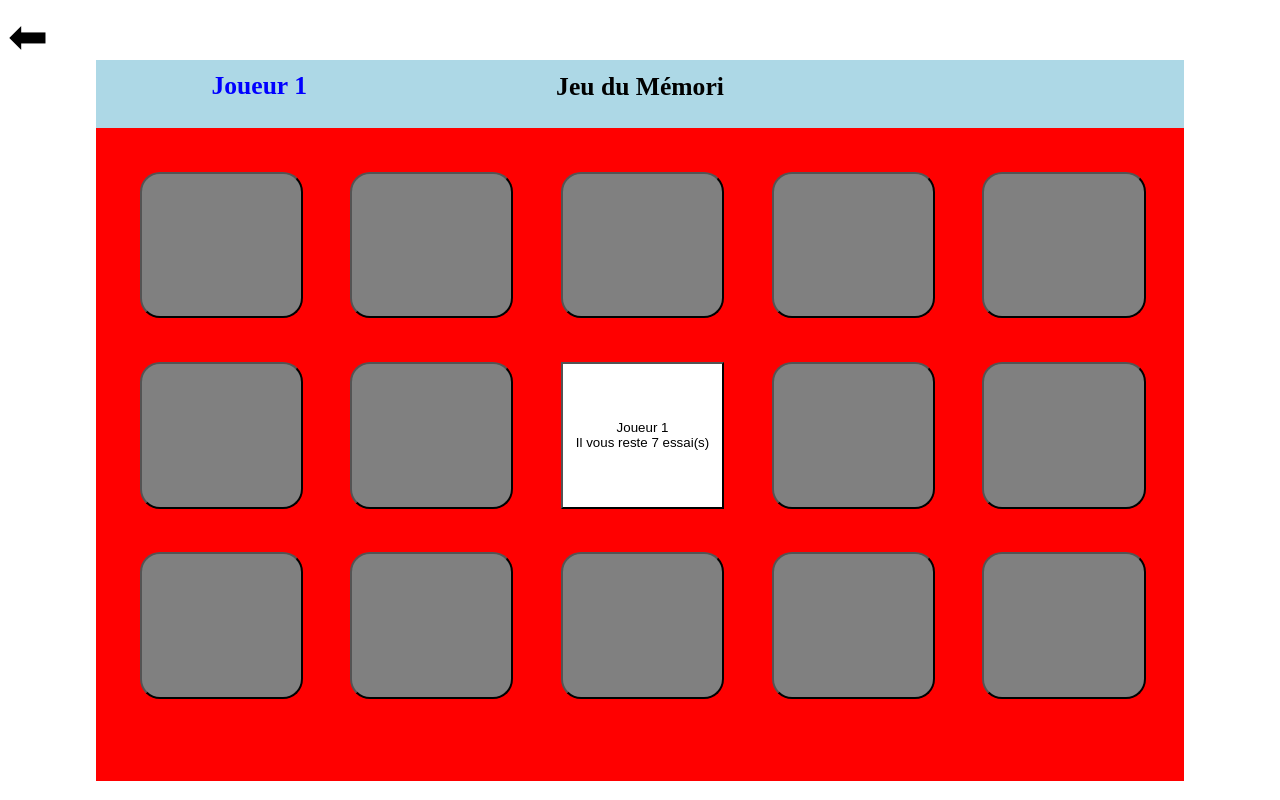
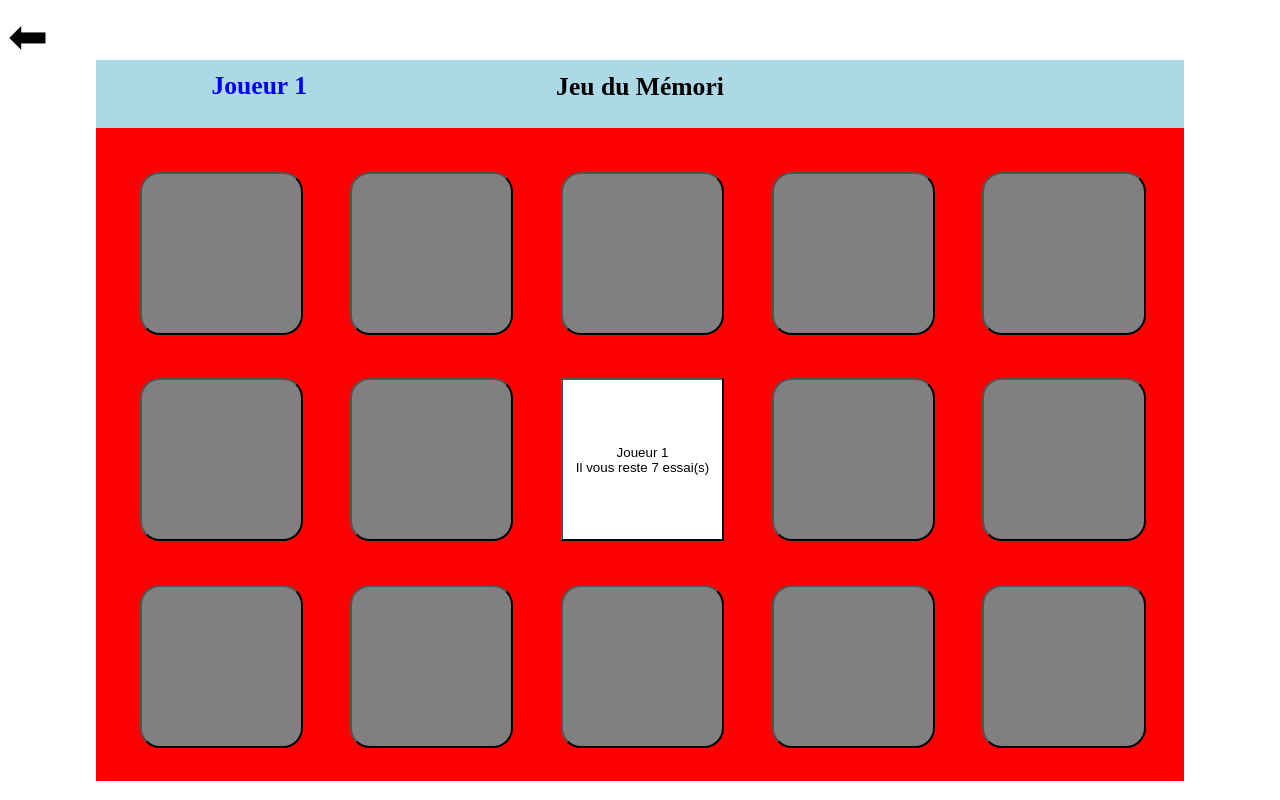
Before and after one commit to SamSamsung/Time-killer, a PHP site: page /memo.html in a window 1280 px wide. Run offline with PHP 8.4, Linux system fonts and the light colour scheme.

Commit message:
Update style_memo.css

```diff
--- a/css/style_memo.css
+++ b/css/style_memo.css
@@ -47,7 +47,7 @@
     border-radius: 20px;
     margin-top: 4%;
     margin-left: 4%;
-    height: 22.5%;
+    height: 25%;
     width: 15%;
 }
 
```
